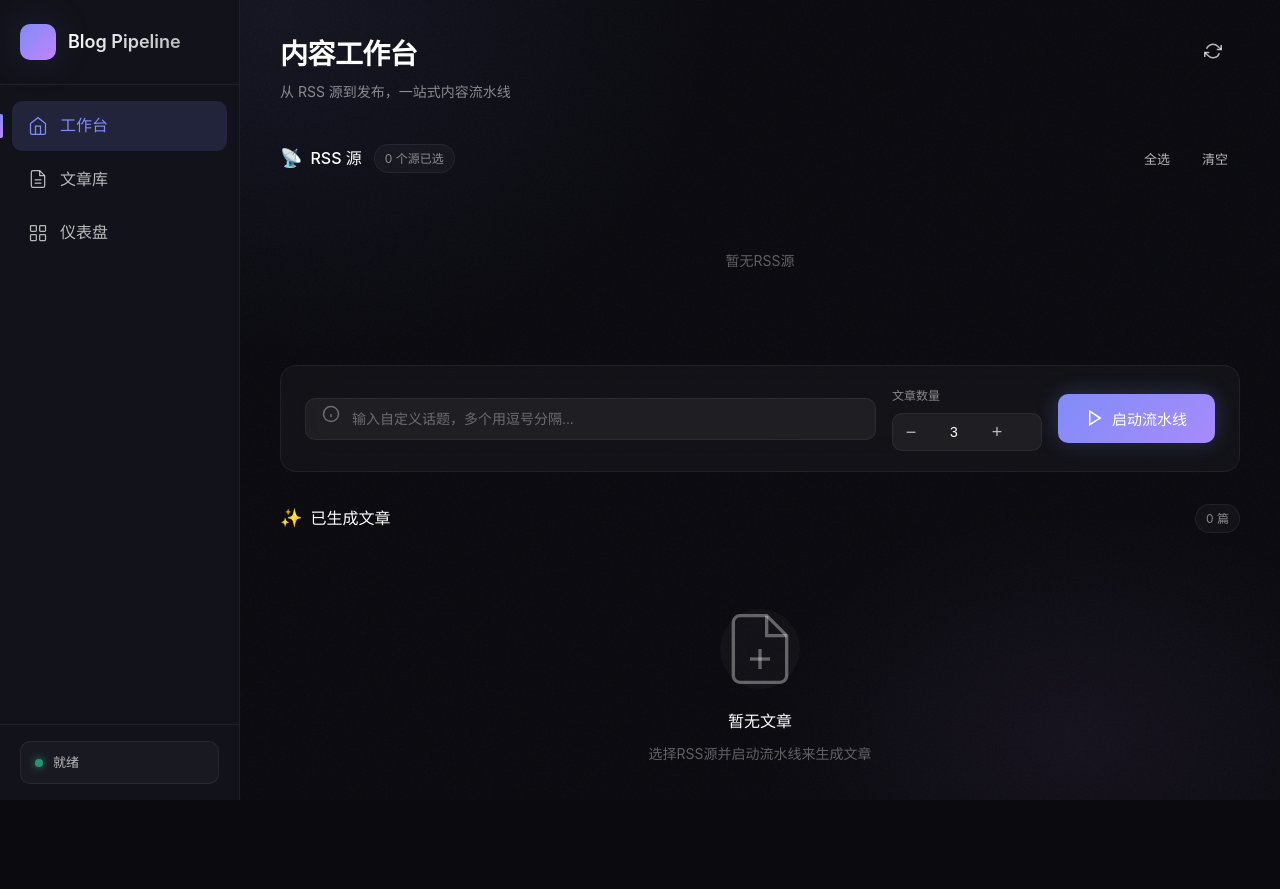
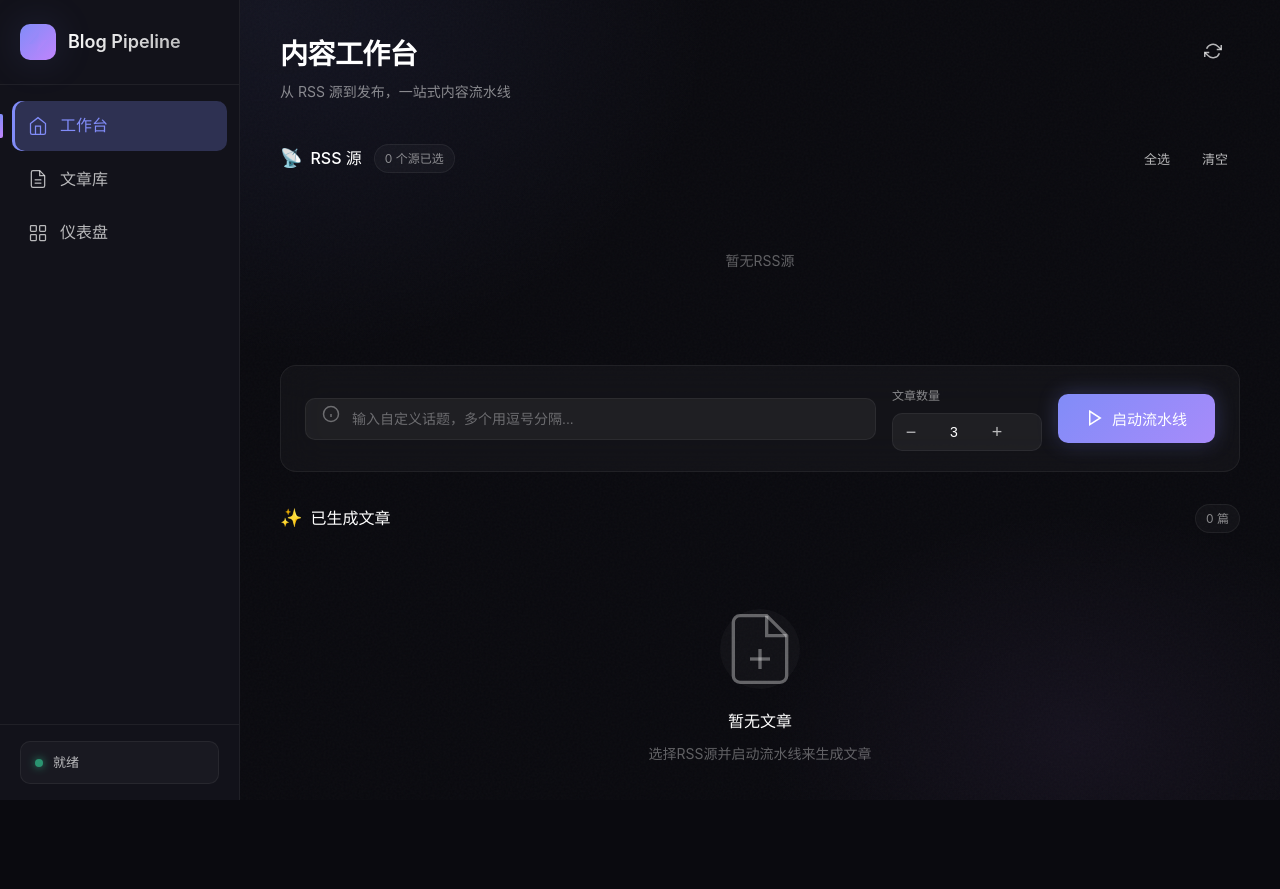
Before and after one commit to vinkybb/openclaw-auto-blogger, a Flask app: page / in a window 1280 px wide. Run offline with Flask 2, Linux system fonts and the light colour scheme; data that the repository does not hold is empty.

Commit message:
fix: 增强选中状态视觉效果，手机端更明显

```diff
--- a/static/style.css
+++ b/static/style.css
@@ -207,8 +207,9 @@ body {
 }
 
 .nav-item.active {
-    background: var(--accent-glow);
+    background: rgba(129, 140, 248, 0.25);
     color: var(--accent-primary);
+    box-shadow: inset 3px 0 0 var(--accent-primary);
 }
 
 .nav-item.active::before {
@@ -365,8 +366,9 @@ body {
 }
 
 .source-card.selected {
-    background: var(--accent-glow);
+    background: rgba(129, 140, 248, 0.25);
     border-color: var(--accent-primary);
+    box-shadow: 0 0 0 1px var(--accent-primary), 0 4px 12px rgba(129, 140, 248, 0.2);
 }
 
 .source-card input[type="checkbox"] {
```
